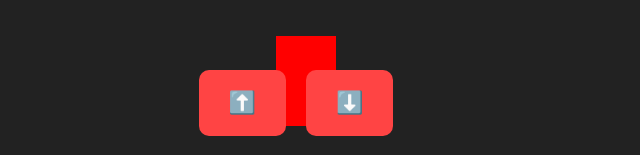
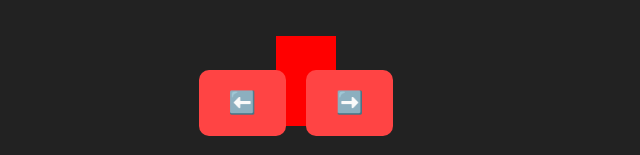
Before and after one commit to Jamale11/altius-racing, a plain HTML site: page index.html in a window 1280 px wide. Shown: the part 644-799 px from the top of the page, 344-984 px from the left. Drawn offline with Linux system fonts and the light colour scheme.

Commit message:
Update index.html

```diff
--- a/index.html
+++ b/index.html
@@ -11,8 +11,8 @@
 
   <!-- Kontrol untuk HP -->
   <div class="controls">
-    <button onclick="moveUp()">⬆️</button>
-    <button onclick="moveDown()">⬇️</button>
+    <button onclick="moveUp()">⬅️</button>
+    <button onclick="moveDown()">➡️</button>
   </div>
 
   <!-- Overlay Game Over -->
```
